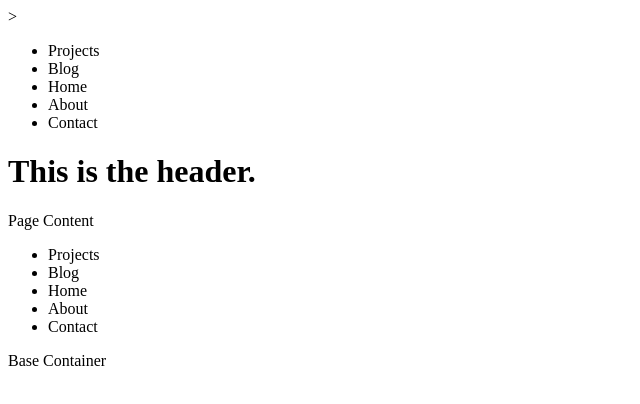
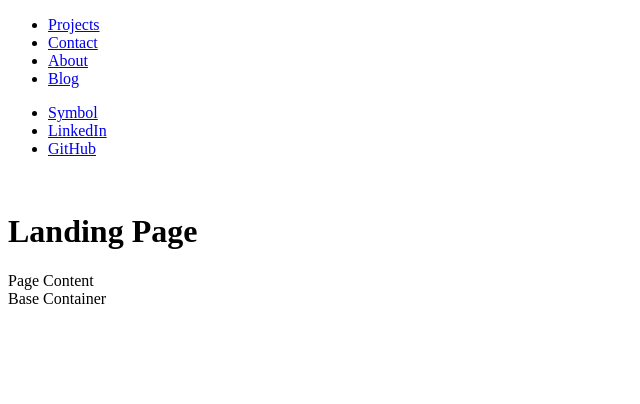
Before and after one commit to adbarc92/portfolio, a React app: page / in a window 1280 px wide. Shown: the top 404 px of the page, without its empty margins (0-640 px from the left). Built offline with nearby package versions, Linux system fonts and the light colour scheme; the HTML template or start-up script is replaced by a standard one.

Commit message:
Adds routing

```diff
--- a/public/css/main.css
+++ b/public/css/main.css
@@ -1,26 +1,11 @@
-.nav-list {
+.navigation-bar {
+  display: flex;
+  flex-direction: row; }
+
+.navigation-list {
+  list-style-type: none;
   display: flex;
   flex-direction: row;
-  position: absolute;
   justify-content: space-evenly;
-  align-items: center; }
-
-.page-container {
-  width: 100%;
-  height: 100%;
-  box-sizing: border-box; }
-
-.landing-header {
-  width: 100%;
-  height: 100px;
-  box-sizing: border-box; }
-
-.landing-img {
-  width: 100%;
-  height: 200px;
-  box-sizing: border-box; }
-
-.landing-content {
-  width: 100%;
-  height: 300px;
-  box-sizing: border-box; }
+  padding: 0;
+  width: 100%; }
--- a/src/App.js
+++ b/src/App.js
@@ -1,19 +1,23 @@
 import React, { Component } from 'react';
 import { BrowserRouter as Router, Route, Switch } from 'react-router-dom';
 import LandingPage from './components/LandingPage.jsx';
+import AboutPage from './components/AboutPage.jsx';
+import ContactPage from './components/ContactPage.jsx';
+import BlogPage from './components/BlogPage.jsx';
+import ProjectsPage from './components/ProjectsPage.jsx';
 
-export default class App extends Component {
-	render() {
+const App = () => {
 	return (
 		<Router>
 			<Switch>
 				<Route exact path='/' component={ LandingPage }></Route>
-					<Route path='/About'></Route>
-					<Route path='/Contact'></Route>
-					<Route path='/Blog'></Route>
-					<Route path='/Projects'></Route>
+				<Route path='/About' component={ AboutPage }></Route>
+				<Route path='/Contact' component={ ContactPage }></Route>
+				<Route path='/Blog' component={ BlogPage }></Route>
+				<Route path='/Projects' component={ ProjectsPage }></Route>
 			</Switch>
 		</Router>
 	);
 }
-}
+
+export default App;
--- /dev/null
+++ b/src/components/AboutPage.jsx
@@ -0,0 +1,16 @@
+import React from 'react';
+import NavigationBar from './NavigationBar';
+
+const AboutPage = () => {
+	return (
+		<div className="page-container">
+			<NavigationBar />
+			<img className="about-img" />
+			<h1 className="about-header">About Page</h1>
+			<div className="about-content">Page Content</div>
+			<div className="base-content">Base Container</div>
+		</div>
+	);
+}
+
+export default AboutPage;
--- /dev/null
+++ b/src/components/BlogPage.jsx
@@ -0,0 +1,16 @@
+import React from 'react';
+import NavigationBar from './NavigationBar';
+
+const BlogPage = () => {
+	return (
+		<div className="page-container">
+			<NavigationBar />
+			<img className="blog-img" />
+			<h1 className="blog-header">Blog Page</h1>
+			<div className="blog-content">Page Content</div>
+			<div className="base-content">Base Container</div>
+		</div>
+	);
+}
+
+export default BlogPage;
--- /dev/null
+++ b/src/components/ContactPage.jsx
@@ -0,0 +1,16 @@
+import React from 'react';
+import NavigationBar from './NavigationBar';
+
+const ContactPage = () => {
+	return (
+		<div className="page-container">
+			<NavigationBar />
+			<img className="contact-img" />
+			<h1 className="contact-header">Contact Page</h1>
+			<div className="contact-content">Page Content</div>
+			<div className="base-content">Base Container</div>
+		</div>
+	);
+}
+
+export default ContactPage;
--- a/src/components/LandingPage.jsx
+++ b/src/components/LandingPage.jsx
@@ -1,17 +1,16 @@
-import React, { Component } from 'react';
-import NavBar from './NavBar'
+import React from 'react';
+import NavigationBar from './NavigationBar';
 
-export default class LandingPage extends Component {
-	render() {
+const LandingPage = () => {
 	return (
 		<div className="page-container">
-				<img className='landing-img' />>
-				<NavBar />
-				<h1 className='landing-header'>This is the header.</h1>
+			<NavigationBar />
+			<img className='landing-img' />
+			<h1 className='landing-header'>Landing Page</h1>
 			<div className='landing-content'>Page Content</div>
-				<NavBar />
 			<div className='base-content'>Base Container</div>
 		</div>
 	);
 }
-}
+
+export default LandingPage;
--- a/src/components/NavBar.jsx
+++ /dev/null
@@ -1,18 +0,0 @@
-import React, { Component } from 'react';
-import { Link } from 'react-router-dom';
-
-export default class NavBar extends Component {
-	render() {
-		return (
-			<div>
-				<ul className='nav-list'>
-					<li>Projects</li>
-					<li>Blog</li>
-					<li>Home</li>
-					<li>About</li>
-					<li>Contact</li>
-				</ul>
-			</div>
-		);
-	}
-}
--- /dev/null
+++ b/src/components/NavigationBar.jsx
@@ -0,0 +1,36 @@
+import React, { Component } from 'react';
+import { Link } from 'react-router-dom';
+
+const NavigationBar = () => {
+	return (
+		<div className="navigation-bar">
+			<ul className="navigation-list-left">
+				<li className="navigation-link">
+					<Link to="/Projects">Projects</Link>
+				</li>
+				<li className="navigation-link">
+					<Link to="/Contact">Contact</Link>
+				</li>
+				<li className="navigation-link">
+					<Link to="/About">About</Link>
+				</li>
+				<li className="navigation-link">
+					<Link to="/Blog">Blog</Link>
+				</li>
+			</ul>
+			<ul className="navigation-list-right">
+				<li>
+					<Link to="/">Symbol</Link>
+				</li>
+				<li>
+					<Link to="/">LinkedIn</Link>
+				</li>
+				<li>
+					<Link to="/">GitHub</Link>
+				</li>
+			</ul>
+		</div>
+	);
+};
+
+export default NavigationBar;
--- /dev/null
+++ b/src/components/ProjectsPage.jsx
@@ -0,0 +1,16 @@
+import React, { Component } from 'react';
+import NavigationBar from './NavigationBar';
+
+const ProjectsPage = () => {
+	return (
+		<div className="page-container">
+			<NavigationBar />
+			<img className="projects-img" />
+			<h1 className="projects-header">Projects Page</h1>
+			<div className="projects-content">Page Content</div>
+			<div className="base-content">Base Container</div>
+		</div>
+	);
+}
+
+export default ProjectsPage;
--- a/src/scss/styles.scss
+++ b/src/scss/styles.scss
@@ -1,31 +1,13 @@
-.nav-list {
+.navigation-bar {
 	display: flex;
 	flex-direction: row;
-	position: absolute;
-	justify-content: space-evenly;
-	align-items: center;
 }
 
-.page-container {
+.navigation-list {
+	list-style-type: none;
+	display: flex;
+	flex-direction: row;
+	justify-content: space-evenly;
+	padding: 0;
 	width: 100%;
-	height: 100%;
-	box-sizing: border-box;
 }
-
-.landing-header {
-	width: 100%;
-	height: 100px;
-	box-sizing: border-box;
-}
-
-.landing-img {
-	width: 100%;
-	height: 200px;
-	box-sizing: border-box;
-}
-
-.landing-content {
-	width: 100%;
-	height: 300px;
-	box-sizing: border-box;
-}
```
Also changed, not shown: 1 other file (tests, documents, lock files or other folders). Lines whose indentation alone changed are shown as unchanged.
